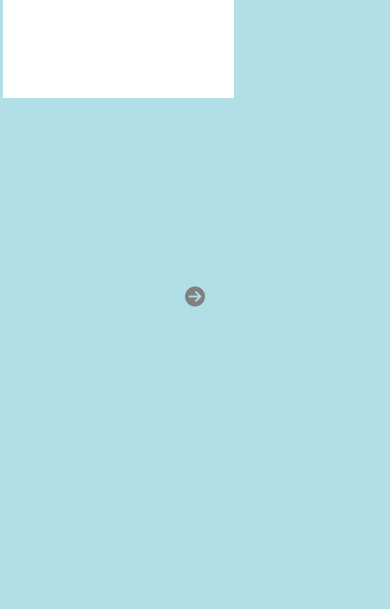
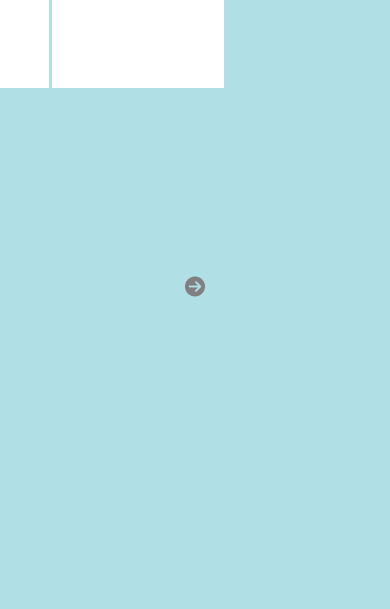
Before and after one commit to Kirkendolled/Flipbook-all-medias, a plain HTML site: page index.html in a window 390 px wide. Shown: the part 235-844 px from the top of the page. Drawn offline with Linux system fonts and the light colour scheme.

Commit message:
Update styles.css

```diff
--- a/styles.css
+++ b/styles.css
@@ -128,12 +128,12 @@ img {
     body {
         flex-direction: column;
         justify-content: flex-start;
-        padding-top: 20px;
+        padding-top: 10px;
     }
 
     .book {
-        width: 90vw;
-        height: 60vh;
+        width: 70vw;
+        height: 40vh;
         transform: translateX(0) !important;
         perspective: 800px; /* Adjusted perspective for smaller screens */
     }
@@ -189,7 +189,7 @@ img {
 /* Adjustments for very small screens */
 @media only screen and (max-width: 480px) {
     .book {
-        width: 100vw;
+        width: 75vw;
         height: 50vh;
     }
 
```
